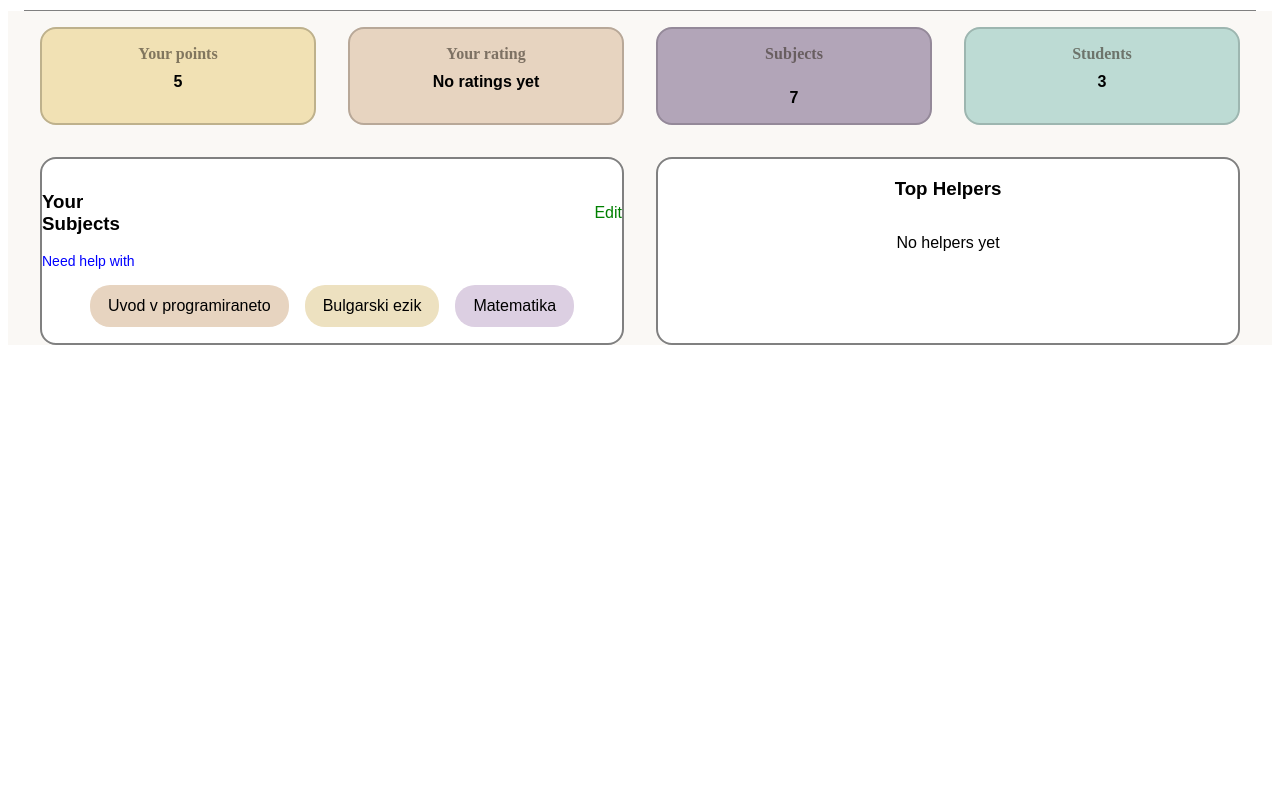
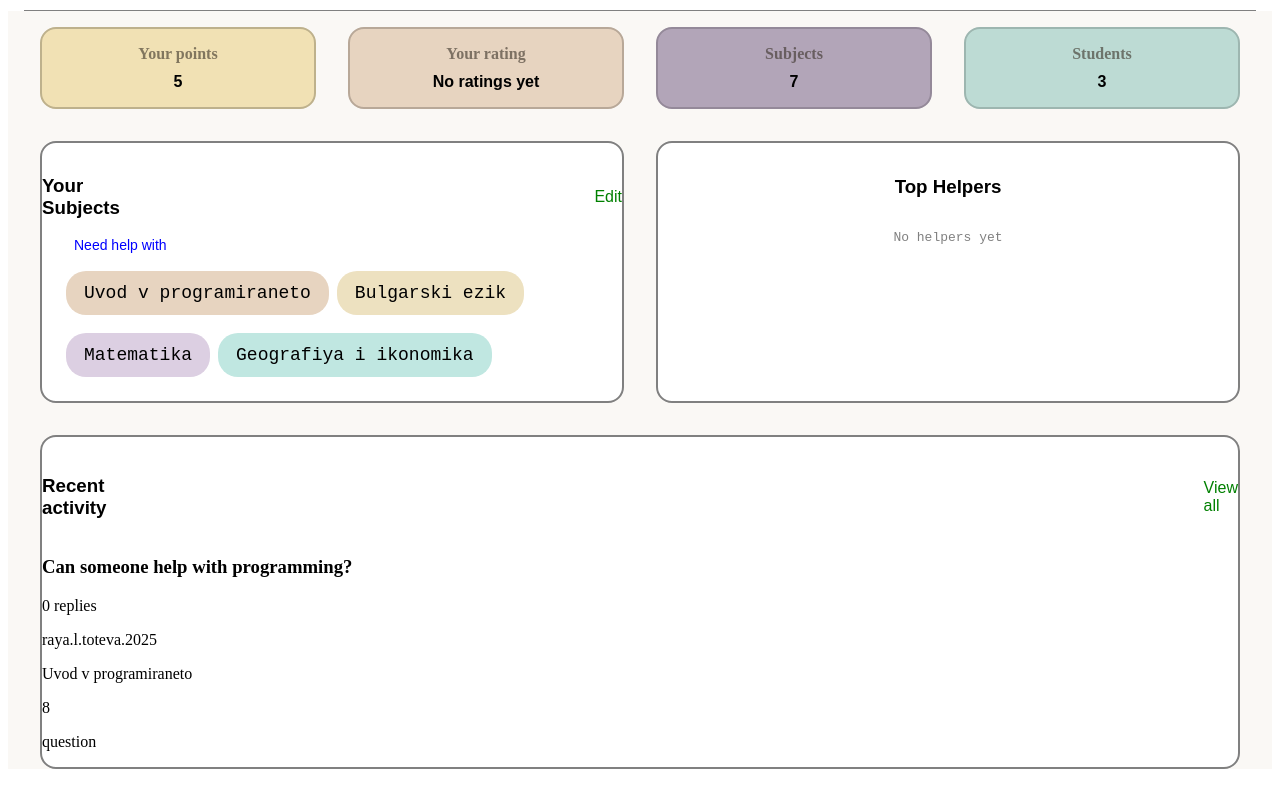
Before and after one commit to rayatoteva/Study_Buddy, a plain HTML site: page index.html in a window 1280 px wide. Shown: the part 66-867 px from the top of the page. Before the commit the page ends 800 px from the top, so only its background shows below. Drawn offline with Linux system fonts and the light colour scheme.

Commit message:
Second_changes-js,html,css

```diff
--- a/index.html
+++ b/index.html
@@ -11,14 +11,15 @@
     <header>
         <h1> Study Buddy </h1>
         <nav class="nav">
-            <a href="#Home" class="active"> Home</a>
-            <a href="#Forum">Forum</a>
-            <a href="#Search">Search</a>
-            <a href="#Profile">Profile</a>
+            <a href="index.html" id="homeLink" data-page="Home" class="active">Home</a>
+            <a href="forum.html" id="forumLink" data-page="Forum">Forum</a>
+            <a href="index.html#Search" id="searchLink" data-page="Search">Search</a>
+            <a href="index.html#Profile" id="profileLink" data-page="Profile">Profile</a>
         </nav>
         <button type="button" id="SignUp">Sign Up</button>
     </header>
     <main>
+        <section id="Home">
             <section class="statistics">
                 <div class=" statistics-item points">
                     <h4> Your points </h4>
@@ -42,14 +43,14 @@
                 <div class="col-2-item your_subjects">
                     <span class="card-header">
                         <h3> Your Subjects </h3>
-                    <a href="#Profile"> Edit </a>
+                        <a href="index.html#Profile"> Edit </a>
                     </span>
                     <p class="help"> Need help with</p>
                     <span class="subjects">
                         <p class="subject-item uvod"> Uvod v programiraneto </p>
                         <p class="subject-item bel"> Bulgarski ezik </p>
                         <p class="subject-item math"> Matematika </p>
-
+                        <p class="subject-item geo"> Geografiya i ikonomika </p>
                     </span>
                 </div>
                 <div class="col-2-item top_helpers">
@@ -57,8 +58,26 @@
                     <p> No helpers yet </p>
                 </div>
             </section>
+            <div class="recent_activity">
+                <span class="recent_header">
+                    <h3> Recent activity </h3>
+                    <a href="forum.html"> View all </a>
+                </span>
 
+                <span>
+                    <span>
+                        <h3> Can someone help with programming? </h3>
+                        <p> 0 replies </p>
+                    </span>
+                    <p> raya.l.toteva.2025 </p>
+                    <p> Uvod v programiraneto </p>
+                    <p> 8 </p>
+                    <p> question </p>
+                </span>
+            </div>
+        </section>
     </main>
+    <script src="script.js"></script>
 </body>
 
 </html>
--- /dev/null
+++ b/script.js
@@ -0,0 +1,63 @@
+document.addEventListener("DOMContentLoaded", function () {
+    const navLinks = document.querySelectorAll(".nav a");
+    const sections = {
+        Home: document.getElementById("Home"),
+        Search: document.getElementById("Search"),
+        Profile: document.getElementById("Profile")
+    };
+
+    function setActive(link) {
+        navLinks.forEach(a => a.classList.remove("active"));
+        if (link) {
+            link.classList.add("active");
+        }
+    }
+
+    function setActiveByPage(pageName) {
+        const activeLink = document.querySelector(`.nav a[data-page="${pageName}"]`);
+        setActive(activeLink);
+    }
+
+    function showSection(sectionName) {
+        Object.values(sections).forEach(sec => {
+            if (sec) sec.classList.add("hidden");
+        });
+
+        if (sections[sectionName]) {
+            sections[sectionName].classList.remove("hidden");
+        }
+    }
+
+    function getCurrentPageName() {
+        const fileName = window.location.pathname.split("/").pop().toLowerCase();
+        if (fileName === "forum.html") return "Forum";
+        return "Home";
+    }
+
+    function getPageNameFromHash() {
+        const hash = window.location.hash.toLowerCase();
+        if (hash === "#search") return "Search";
+        if (hash === "#profile") return "Profile";
+        return "Home";
+    }
+
+    navLinks.forEach(link => {
+        link.addEventListener("click", function (event) {
+            const pageName = this.dataset.page;
+            setActive(this);
+            if (pageName === "Search" || pageName === "Profile") {
+                if (getCurrentPageName() === "Home") {
+                    event.preventDefault();
+                    showSection(pageName);
+                }
+            }
+        });
+    });
+
+    const activePage = getCurrentPageName();
+    setActiveByPage(activePage);
+
+    if (activePage === "Home") {
+        showSection(getPageNameFromHash());
+    }
+});
--- a/style.css
+++ b/style.css
@@ -1,6 +1,10 @@
 main {
     padding-top: 1rem;
     background-color: rgb(250 248 245);
+}
+
+.hidden {
+    display: none;
 }
 
 header {
@@ -173,19 +177,27 @@ p.help {
     margin: 0;
     color: blue;
     font-size: 14px;
+    margin-left: 2rem;
 }
 
-.subjects {
-    display:flex;
+span.subjects {
+    display: flex;
+    flex-direction: row;
     flex-wrap: wrap;
-    align-items:center;
-    gap: 1rem;
+    align-content: center;
+    font-family: monospace;
+    font-size: 18px;
+    align-items: center;
+    column-gap: 0.5rem;
+    margin-bottom: 1.5rem;
+    margin-left: 1.5rem;
 }
 
 .subject-item {
     padding: 10px 16px;
     border-radius: 20px;
     border: 2px solid transparent;
+    margin: 18px 0px 0px 0px;
 }
 
 .subject-item.uvod {
@@ -199,3 +211,49 @@ p.help {
 .subject-item.math {
     background-color: #dccfe2;
 }
+
+.subject-item.geo {
+    background-color: #c0e7e1;
+}
+
+.col-2-item.top_helpers p {
+    color: gray;
+    font-family: monospace;
+}
+
+.col-2-item.top_helpers h3 {
+    padding-top: 13px;
+    margin-top:20px;
+}
+
+.recent_activity {
+    display: grid;
+    grid-template-columns: repeat (1, 1fr);
+    border-radius: 1rem;
+    background-color: white;
+    border: 2px gray solid;
+    margin: 2rem 2rem;
+}
+
+.recent_header {
+    display: flex;
+    font-family: sans-serif;
+    align-items: center;
+    justify-content: space-around;
+    gap: 68rem;
+    margin-top: 18.750px
+}
+
+.recent_header a {
+    color: green;
+    text-decoration: none;
+}
+
+.recent_header a:hover {
+    color: green;
+    text-decoration: underline;
+}
+
+.hidden {
+    display: none;
+}
```
Also changed, not shown: forum.html (added, +26 -0 lines). Lines whose indentation alone changed are shown as unchanged.
